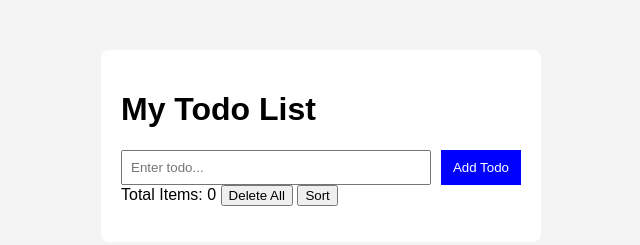
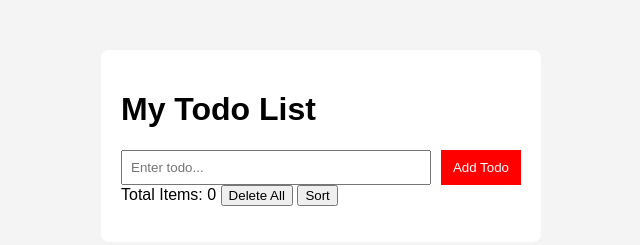
Before and after one commit to hasithaWalpola/TechAssesment-FA, a website: page index.html in a window 1280 px wide. Shown: the whole page, without its empty margins (319-959 px from the left). Drawn offline with Linux system fonts and the light colour scheme.

Commit message:
Task 2 - Button color change

```diff
--- a/styles.css
+++ b/styles.css
@@ -22,7 +22,7 @@ input {
 }
 
 .btn {
-    background-color: blue; /* Task 2: change to red */
+    background-color: red; /* Task 2: change to red */
     color: white;
     border: none;
     padding: 8px 12px;
```
